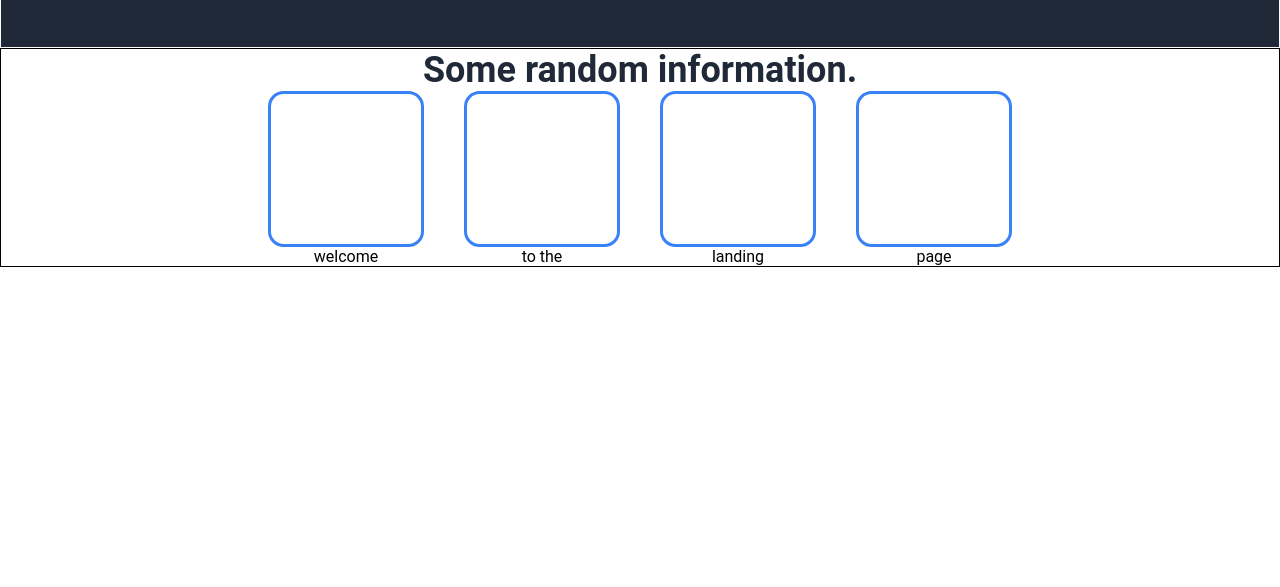
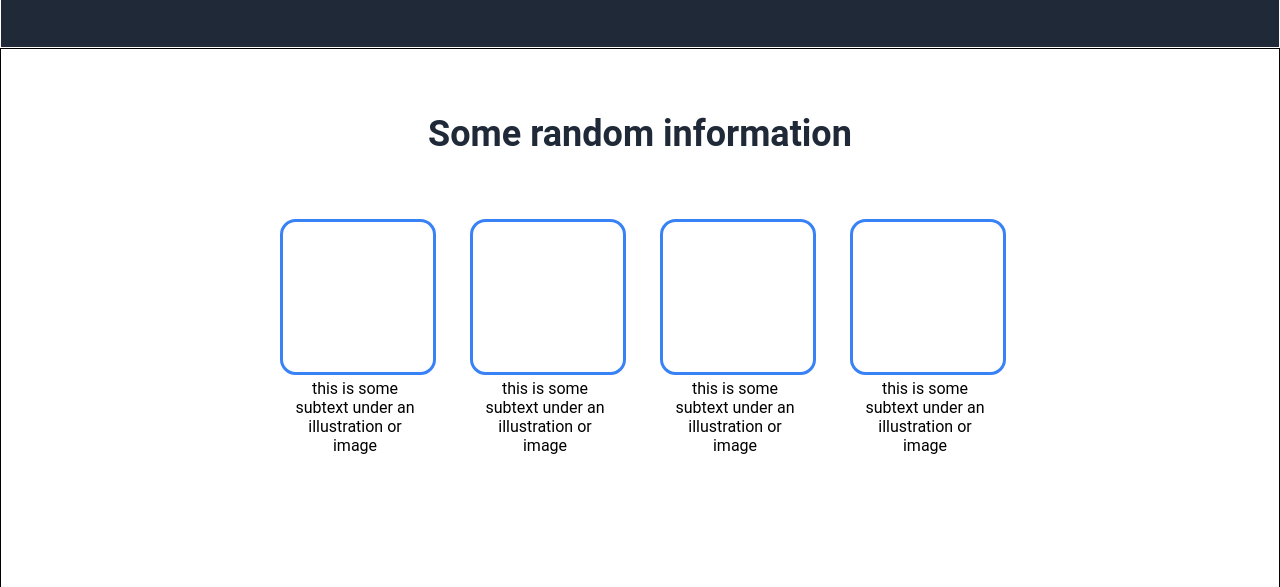
Before and after one commit to IsaacAkin/landing-page, a plain HTML site: page index.html in a window 1280 px wide. Shown: the part 376-963 px from the top of the page. Before the commit the page ends 800 px from the top, so only its background shows below. Drawn offline with Linux system fonts and the light colour scheme.

Commit message:
Added additional flex properties to section 2
- added all dummy text underneath all the boxes in section two

- made it so the boxes wrap when the page shrinks

- gave width to each boxes div so the text stays under it uniformly

```diff
--- a/index.html
+++ b/index.html
@@ -35,23 +35,23 @@
 
     <!-- SECTION TWO -->
     <div class="section-two">
-      <div class="random-text">Some random information.</div>
+      <div class="random-text">Some random information</div>
       <div class="boxes">
         <div class="box-one">
           <div class="first"></div>
-          <p>welcome</p>
+          <p>this is some subtext under an illustration or image</p>
         </div>
         <div class="box-two">
           <div class="second"></div>
-          <p>to the</p>
+          <p>this is some subtext under an illustration or image</p>
         </div>
         <div class="box-three">
           <div class="third"></div>
-          <p>landing</p>
+          <p>this is some subtext under an illustration or image</p>
         </div>
         <div class="box-four">
           <div class="fourth"></div>
-          <p>page</p>
+          <p>this is some subtext under an illustration or image</p>
         </div>
       </div>
     </div>
--- a/styles.css
+++ b/styles.css
@@ -26,10 +26,12 @@ body {
 .header h2 {
     color: #f9faf8;
     font-size: 24px;
+    cursor: pointer;
 }
 
 .header li {
     color: #f9faf8;
+    cursor: pointer;
 }
 
 .header ul {
@@ -114,6 +116,7 @@ body {
 }
 
 .random-text {
+    padding: 5%;
     display: flex;
     justify-content: center;
     align-items: center;
@@ -123,27 +126,28 @@ body {
 }
 
 .boxes {
+    padding-bottom: 10%;
     display: flex;
     justify-content: center;
-    align-items: center;
+    flex-wrap: wrap;
+    flex: 1;
+    /* align-items: center; */
     gap: 40px;
 }
 
 .section-two p {
     text-align: center;
     margin: 0;
+    padding: 3%;
 }
 
-/* .box-one,
+.box-one,
 .box-two,
 .box-three,
 .box-four {
-    display: flex;
-    flex-direction: column;
-    align-items: center;
-    justify-content: center;
-    flex-wrap: wrap;
-} */
+    width: 150px;
+    text-align: center;
+}
 
 .first,
 .second,
```
